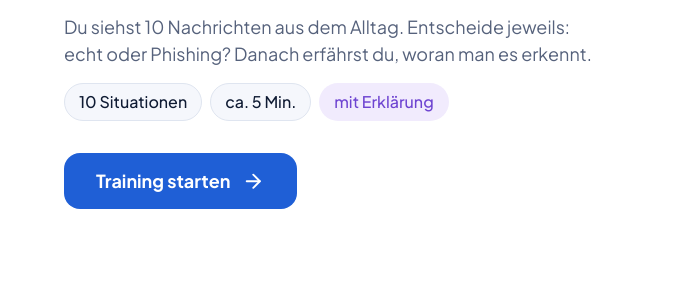
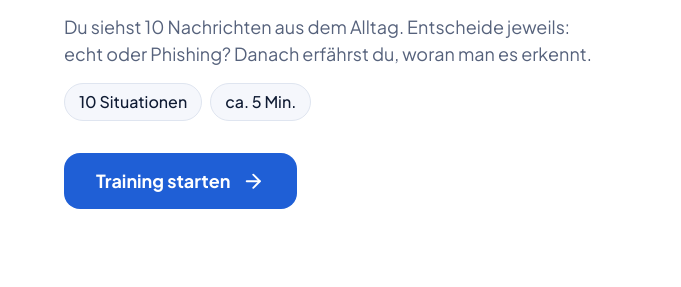
Before and after one commit to ricardo4raus/PhishingApp, a plain HTML site: page index.html in a window 1280 px wide. Shown: the part 289-576 px from the top of the page, 0-681 px from the left. Drawn offline with Linux system fonts and the light colour scheme.

Commit message:
Chip «mit Erklärung» auf der Startseite entfernt
- Die Einleitung sagt schon, dass man danach erfährt, woran man es erkennt
- Abweichung vom Wireframe in app-aufbau festgehalten
- Dokumentation: app-aufbau, Änderungsprotokoll (inkl. Hash 47af93c)

```diff
--- a/index.html
+++ b/index.html
@@ -49,7 +49,6 @@
             <ul class="chips" role="list">
               <li class="chip start__chip-anzahl"></li>
               <li class="chip start__chip-dauer"></li>
-              <li class="chip chip--lila">mit Erklärung</li>
             </ul>
             <div class="aktionen">
               <button class="button button--primaer start__button" type="button">
```
Also changed, not shown: 2 other files.
